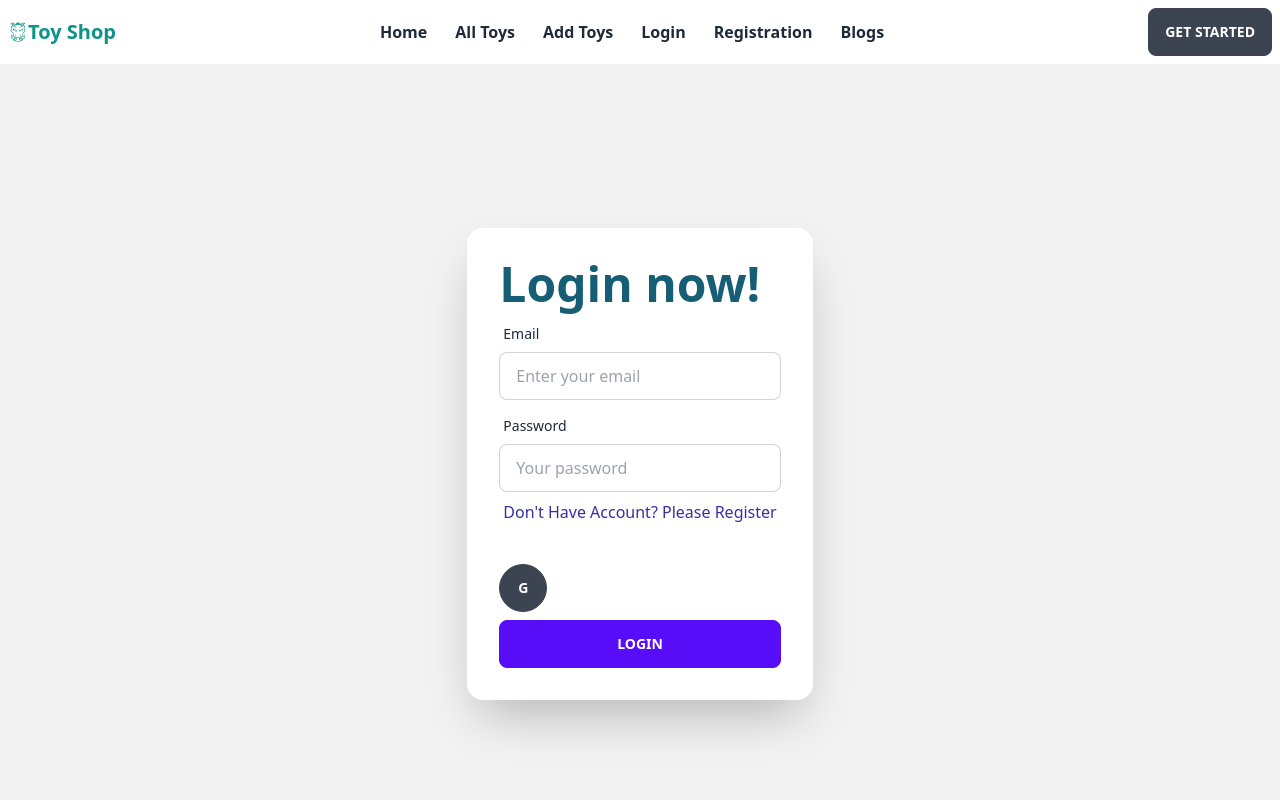
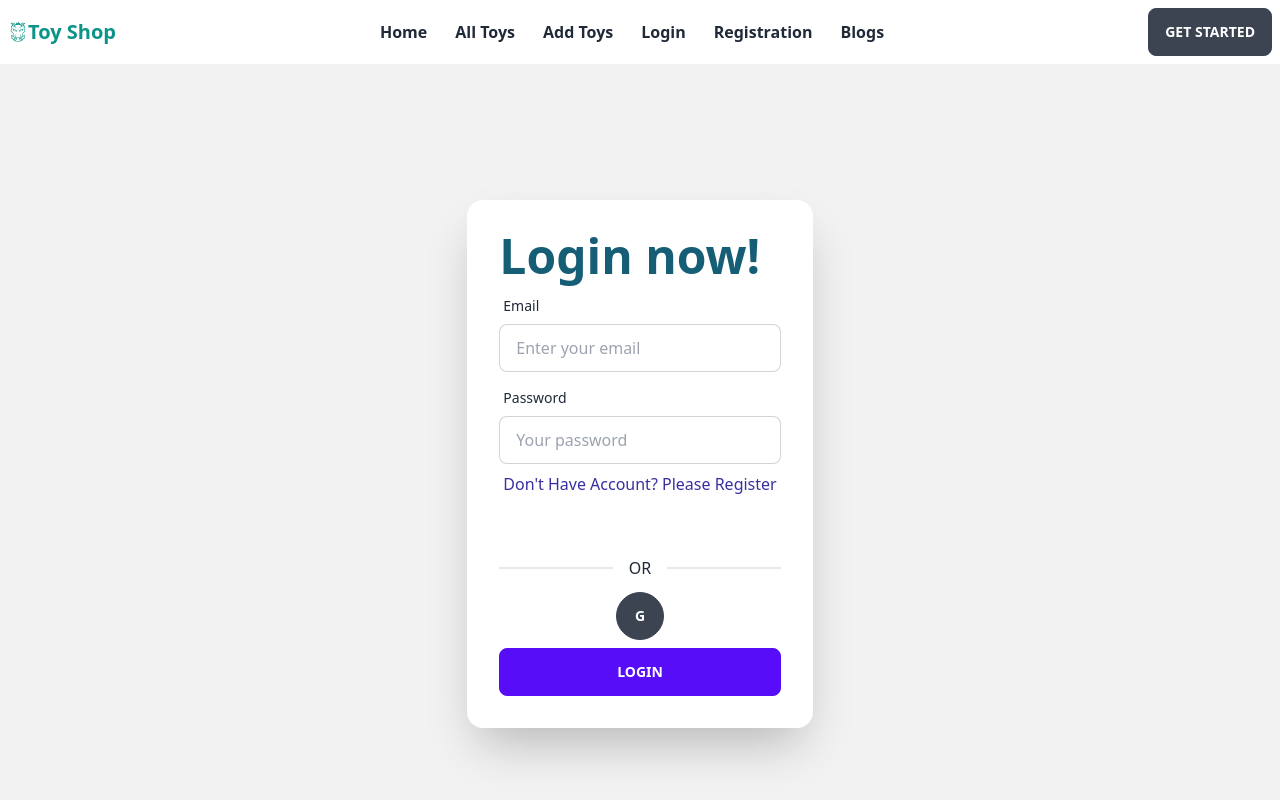
Before and after one commit to muntasirrifat23/Toy-Shop-Client, a React (Vite) app: page /login in a window 1280 px wide. Shown: the top 800 px of the page. Built offline with nearby package versions, Linux system fonts and the light colour scheme; no server answers.

Commit message:
login firebase

```diff
--- /dev/null
+++ b/firebase.config.js
@@ -0,0 +1,20 @@
+// Import the functions you need from the SDKs you need
+import { initializeApp } from "firebase/app";
+// TODO: Add SDKs for Firebase products that you want to use
+// https://firebase.google.com/docs/web/setup#available-libraries
+
+// Your web app's Firebase configuration
+const firebaseConfig = {
+  apiKey: "AIzaSyDzBsu-SxkPGv-8DcHWi5Zrpu2Bo01BcJQ",
+  authDomain: "toy-shop-5ed6f.firebaseapp.com",
+  projectId: "toy-shop-5ed6f",
+  storageBucket: "toy-shop-5ed6f.appspot.com",
+  messagingSenderId: "22599644233",
+  appId: "1:22599644233:web:ff65ab720d183c03297b98"
+};
+
+// Initialize Firebase
+const app = initializeApp(firebaseConfig);
+
+
+export default app;
--- a/package.json
+++ b/package.json
@@ -12,6 +12,7 @@
   "dependencies": {
     "bootstrap": "^5.2.3",
     "daisyui": "^2.51.6",
+    "firebase": "^9.22.0",
     "localforage": "^1.10.0",
     "match-sorter": "^6.3.1",
     "react": "^18.2.0",
--- /dev/null
+++ b/src/Component/Auth/Auth.jsx
@@ -0,0 +1,64 @@
+import { createContext, useEffect, useState } from 'react';
+import app from '../../../firebase.config';
+import { GoogleAuthProvider, createUserWithEmailAndPassword, getAuth, onAuthStateChanged, signInWithEmailAndPassword, signInWithPopup, signOut } from "firebase/auth";
+
+
+export const AuthContest = createContext();
+
+const auth= getAuth(app);
+
+const Auth = ({children}) => {
+
+    const[user, setUser] = useState({})
+    const[loading, setLoading] = useState(true);
+    const googleProvider = new GoogleAuthProvider();
+// Google
+    const googleSignIn= () =>{
+        setLoading(true);
+        return signInWithPopup(auth, googleProvider)
+    }
+// Create
+    const createUser=(email, password)=>{
+        setLoading(true);
+        return createUserWithEmailAndPassword(auth, email, password);
+    }
+// Sign In
+    const signIn=(email,password)=>{
+        setLoading(true);
+        return signInWithEmailAndPassword(auth, email, password);
+    }
+// Logout
+    const logOut=()=>{
+        setLoading(true);
+        return signOut(auth);
+    }
+
+    useEffect(()=>{
+        const unsubscribe= onAuthStateChanged(auth, loggedUser=>{
+            setUser(loggedUser);
+            setLoading(false);
+       });
+       return()=> {
+           unsubscribe();
+       };
+   },[])
+
+   const authInformation={
+    createUser,
+    signIn,
+    logOut,
+    user,
+    loading,
+    googleSignIn
+}
+
+    return (
+        <div>
+             <AuthContest.Provider value={authInformation}>
+                {children}
+            </AuthContest.Provider>
+        </div>
+    );
+};
+
+export default Auth;
--- a/src/Component/Login/Login.css
+++ /dev/null
@@ -1,4 +0,0 @@
-.g-btn{
-    align-items: center;
-    justify-content: center;
-}
--- a/src/Component/Login/Login.jsx
+++ b/src/Component/Login/Login.jsx
@@ -1,9 +1,59 @@
-import React from 'react';
-import { Container } from 'react-bootstrap';
-import { Link } from 'react-router-dom';
-import './Login.css'
+import React, { useContext, useRef, useState } from 'react';
+import { Link, useLocation, useNavigate } from 'react-router-dom';
+import { AuthContest } from '../Auth/Auth';
+
 const Login = () => {
+    const { signIn } = useContext(AuthContest);
+    const {googleSignIn} =useContext(AuthContest);
+
+    const formRef = useRef(null);
+    const [error, setError] = useState('');
+    const location = useLocation();
+    const frm = location.state?.frm?.pathname || '/login';
+
+    let navigate = useNavigate();
+
+    const handleLogin = (event) => {
+        event.preventDefault();
+        setError('')
+        const from = event.target;
+        const email = from.email.value;
+        const password = from.password.value;
+        console.log(email, password);
+
+        if (password.length < 6) {
+            setError('Set minimum 6 character password');
+            return;
+        }
+        formRef.current.reset();
+        if (email, password) {
+            signIn(email, password)
+                .then(result => {
+                    const ourUser = result.user;
+                    console.log(ourUser);
+                    navigate(frm, { replace: true });
+                    setError('');
+                })
+                .catch(err => {
+                    console.log(err.message);
+                    setError(err.message);
+                });
+        }
+    };
+    // Google
+    const handleGoogle=()=>{
+        googleSignIn()
+        .then(res=>{
+            console.log(res.user);
+        })
+        .catch(err=>{
+            console.log(err.message);
+        });
+    };
+
+
     return (
+        <form onSubmit={handleLogin} ref={formRef}>
             <div className="hero min-h-screen bg-base-200">
                 <div className="hero-content flex-col lg:flex-row-reverse">
 
@@ -32,18 +82,29 @@ const Login = () => {
                                     </div>
                                 </label>
                             </div>
+
+                            <p className='text-danger'>{error}</p>
+
                             {/* Button */}
                             <div className="form-control mt-6">
-                                <div className='g-btn'>
-                                <button className="btn btn-circle mb-2"> G </button>
+
+                                <div className="flex flex-col w-full border-opacity-50">
+                                    <div className="divider">OR</div>
+                                    <div className=' text-center'>
+                                        <button onClick={handleGoogle} className="btn btn-circle mb-2"> G </button>
+                                    </div>
                                 </div>
 
                                 <button className="btn btn-primary">Login</button>
+
                             </div>
                         </div>
                     </div>
                 </div>
             </div>
+
+        </form>
+
     );
 };
 
--- a/src/Component/Register/Register.jsx
+++ b/src/Component/Register/Register.jsx
@@ -9,7 +9,7 @@ const Register = () => {
                 <div className="card flex-shrink-0 w-full max-w-sm shadow-2xl bg-base-100">
 
                     <div className="card-body">
-                        <h1 className="text-5xl font-bold text-cyan-800">Registration!</h1>
+                        <h1 className="text-5xl font-bold text-orange-950">Registration!</h1>
                         {/* Name */}
                         <div className="form-control">
                             <label className="label">
--- a/src/main.jsx
+++ b/src/main.jsx
@@ -14,6 +14,7 @@ import Login from './Component/Login/Login.jsx';
 import Register from './Component/Register/Register.jsx';
 import Blog from './Component/Blog/Blog.jsx';
 import Main from './Component/Main/Main.jsx';
+import Auth from './Component/Auth/Auth.jsx';
 
 const router = createBrowserRouter([
   {
@@ -51,6 +52,9 @@ const router = createBrowserRouter([
 
 ReactDOM.createRoot(document.getElementById('root')).render(
   <React.StrictMode>
+    <Auth>
     <RouterProvider router={router} />
+
+    </Auth>
   </React.StrictMode>,
 )
```
Also changed, not shown: 1 other file (tests, documents, lock files or other folders).
